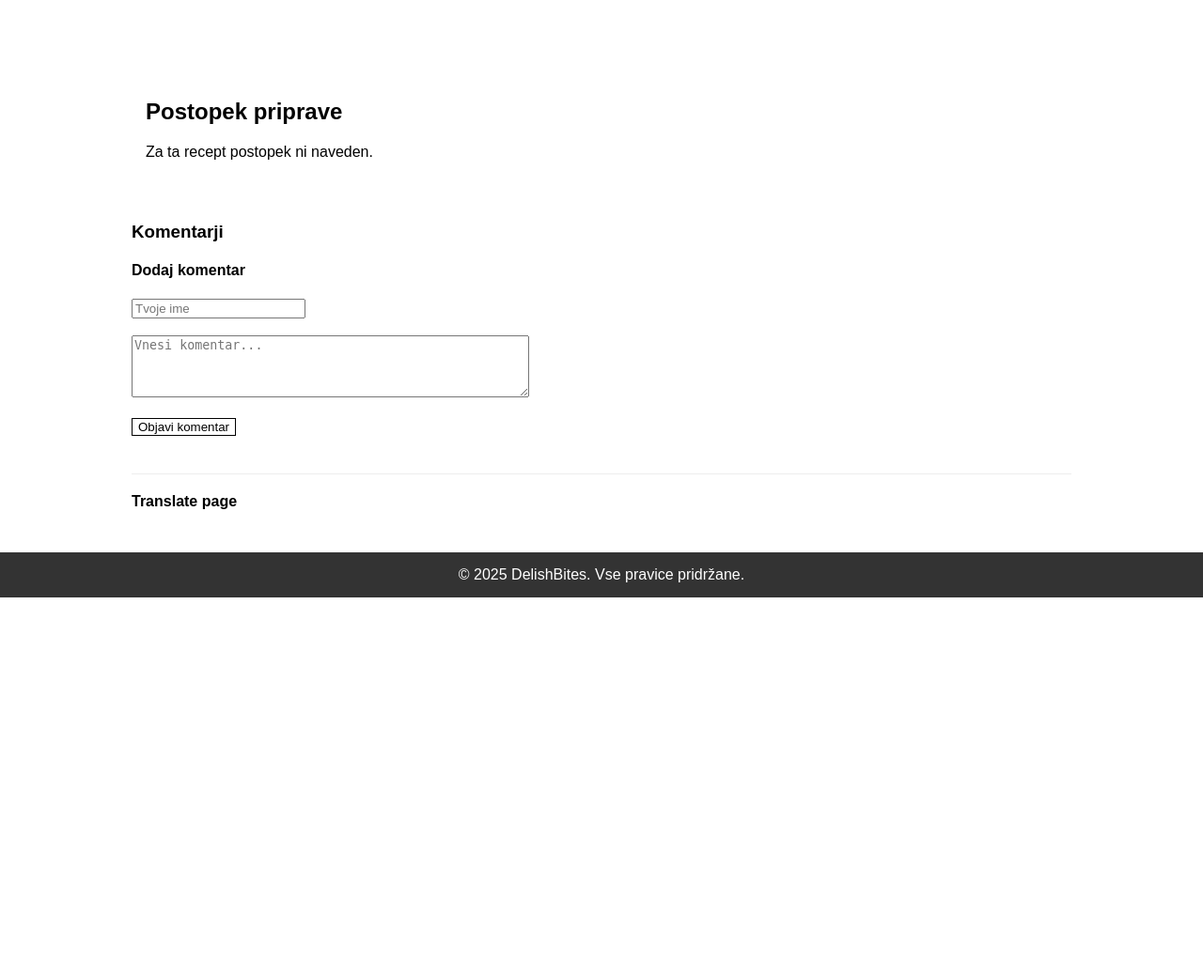
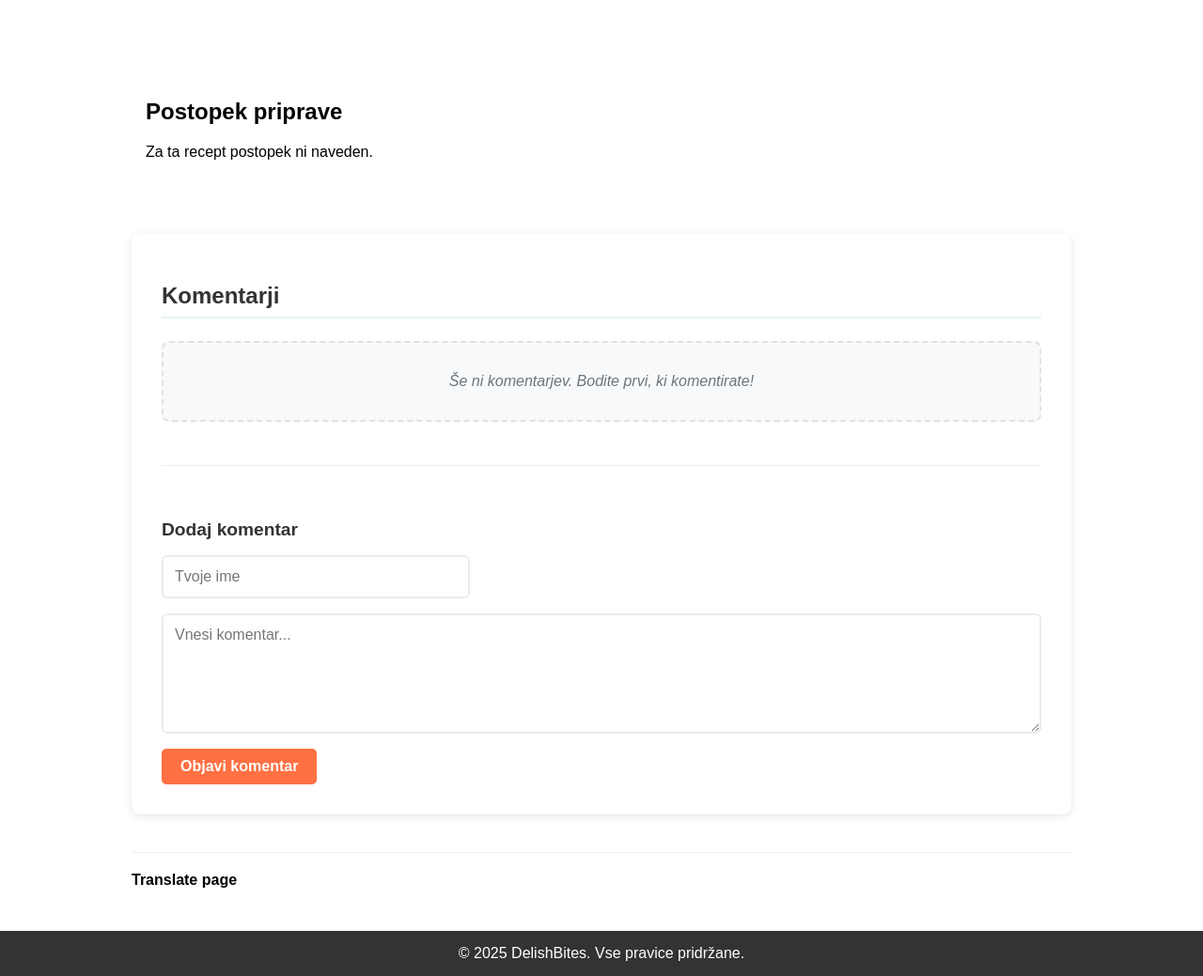
Before and after one commit to larapijemlijeko/Skupina-ZETA, a Flask app: a page that uses src/templates/recept-podrobno.html in a window 1280 px wide. Shown: the part 1049-2088 px from the top of the page at 94% size. Before the commit the page ends 1685 px from the top, so only its background shows below. Run offline with Flask 3, Linux system fonts and the light colour scheme; a database or web service that is not in the repository returns one stand-in record (values such as "Sample title"); data that the repository does not hold is empty; some libraries are stand-ins or nearby versions.

Commit message:
spremembe na css

```diff
--- a/src/controllers/recepti.py
+++ b/src/controllers/recepti.py
@@ -1,4 +1,4 @@
-from flask import Blueprint, render_template, abort, request
+from flask import Blueprint, render_template, abort, request, jsonify
 import db
 import re
 from zoneinfo import ZoneInfo
--- a/src/static/style.css
+++ b/src/static/style.css
@@ -1383,3 +1383,179 @@ button {
   background-color: var(--btn-hover-bg);
   transform: translateY(-1px);
 }
+
+/* === KOMENTARJI SEKCIJA === */
+.komentarji-sekcija {
+    margin: 2rem 0;
+    padding: 2rem;
+    background: #fff;
+    border-radius: 10px;
+    box-shadow: 0 2px 10px rgba(0, 0, 0, 0.1);
+}
+
+.komentarji-naslov {
+    color: #333;
+    margin-bottom: 1.5rem;
+    padding-bottom: 0.5rem;
+    border-bottom: 2px solid #e8f4f8;
+    font-size: 1.5rem;
+}
+
+/* === SEZNAM KOMENTARJEV === */
+.komentarji-seznam {
+    margin-bottom: 2rem;
+    min-height: 100px;
+}
+
+.komentar-item {
+    background: #f8f9fa;
+    border: 1px solid #e9ecef;
+    border-radius: 8px;
+    padding: 1rem;
+    margin-bottom: 1rem;
+    transition: box-shadow 0.3s ease;
+}
+
+.komentar-item:hover {
+    box-shadow: 0 4px 12px rgba(0, 0, 0, 0.1);
+}
+
+.komentar-header {
+    display: flex;
+    align-items: center;
+    gap: 0.5rem;
+    margin-bottom: 0.5rem;
+}
+
+.komentar-avtor {
+    color: #ff7043;
+    font-weight: 600;
+    font-size: 0.95rem;
+}
+
+.komentar-datum {
+    color: #6c757d;
+    font-size: 0.85rem;
+    font-style: italic;
+}
+
+.komentar-vsebina {
+    color: #495057;
+    line-height: 1.5;
+    font-size: 0.95rem;
+    white-space: pre-wrap;
+    word-wrap: break-word;
+}
+
+/* === DODAJANJE KOMENTARJA === */
+.dodaj-komentar-sekcija {
+    border-top: 1px solid #e9ecef;
+    padding-top: 2rem;
+}
+
+.dodaj-komentar-naslov {
+    color: #333;
+    margin-bottom: 1rem;
+    font-size: 1.2rem;
+}
+
+.komentar-form {
+    display: flex;
+    flex-direction: column;
+    gap: 1rem;
+}
+
+.input-skupina {
+    display: flex;
+    flex-direction: column;
+}
+
+.avtor-input {
+    padding: 0.75rem;
+    border: 2px solid #e9ecef;
+    border-radius: 6px;
+    font-size: 1rem;
+    transition: border-color 0.3s ease, box-shadow 0.3s ease;
+    max-width: 300px;
+}
+
+.avtor-input:focus {
+    outline: none;
+    border-color: #ff7043;
+    box-shadow: 0 0 0 3px rgba(44, 90, 160, 0.1);
+}
+
+.komentar-textarea {
+    padding: 0.75rem;
+    border: 2px solid #e9ecef;
+    border-radius: 6px;
+    font-size: 1rem;
+    font-family: inherit;
+    resize: vertical;
+    min-height: 100px;
+    transition: border-color 0.3s ease, box-shadow 0.3s ease;
+}
+
+.komentar-textarea:focus {
+    outline: none;
+    border-color: #ff7043;
+    box-shadow: 0 0 0 3px rgba(44, 90, 160, 0.1);
+}
+
+.gumb-skupina {
+    display: flex;
+    justify-content: flex-start;
+}
+
+.objavi-gumb {
+  background-color: #ff7043;
+  color: white;
+  border: none;
+  padding: 10px 20px;
+  border-radius: 5px;
+  font-size: 1rem;
+  font-weight: bold;
+  cursor: pointer;
+  transition: background-color 0.3s ease;
+  text-decoration: none;
+}
+
+.objavi-gumb:hover {
+    background: #e95e2f;
+    transform: translateY(-1px);
+    box-shadow: 0 4px 12px rgba(44, 90, 160, 0.3);
+}
+
+.objavi-gumb:active {
+    transform: translateY(0);
+    box-shadow: 0 2px 6px rgba(44, 90, 160, 0.3);
+}
+
+.komentarji-seznam:empty::before {
+    content: "Še ni komentarjev. Bodite prvi, ki komentirate!";
+    color: #6c757d;
+    font-style: italic;
+    display: block;
+    text-align: center;
+    padding: 2rem;
+    background: #f8f9fa;
+    border: 2px dashed #dee2e6;
+    border-radius: 8px;
+}
+
+@media (max-width: 768px) {
+    .komentarji-sekcija {
+        margin: 1rem 0;
+        padding: 1rem;
+    }
+
+    .avtor-input {
+        max-width: 100%;
+    }
+
+    .komentar-header {
+        flex-direction: column;
+        align-items: flex-start;
+        gap: 0.25rem;
+    }
+}
--- a/src/templates/recept-podrobno.html
+++ b/src/templates/recept-podrobno.html
@@ -113,19 +113,28 @@
         </div>
       {% endif %}
 
-      <h3>Komentarji</h3>
+      <section class="komentarji-sekcija">
+          <h2 class="komentarji-naslov">Komentarji</h2>
 
-      <div id="komentarji-seznam">
+          <div id="komentarji-seznam" class="komentarji-seznam">
               <!-- Komentarji bodo tukaj prikazani -->
           </div>
 
-      <h4>Dodaj komentar</h4>
-      <form id="komentar-form">
-          <input type="text" id="avtor" name="avtor" placeholder="Tvoje ime" required><br><br>
-          <textarea id="komentar" name="komentar" rows="4" cols="50" placeholder="Vnesi komentar..." required></textarea><br><br>
-          <button type="submit">Objavi komentar</button>
+          <div class="dodaj-komentar-sekcija">
+              <h4 class="dodaj-komentar-naslov">Dodaj komentar</h4>
+              <form id="komentar-form" class="komentar-form">
+                  <div class="input-skupina">
+                      <input type="text" id="avtor" name="avtor" placeholder="Tvoje ime" class="avtor-input" required>
+                  </div>
+                  <div class="input-skupina">
+                      <textarea id="komentar" name="komentar" rows="4" placeholder="Vnesi komentar..." class="komentar-textarea" required></textarea>
+                  </div>
+                  <div class="gumb-skupina">
+                      <button type="submit" class="objavi-gumb">Objavi komentar</button>
+                  </div>
               </form>
-
+          </div>
+      </section>
 
       <div class="translate-section">
         <span>Translate page</span>
@@ -233,20 +242,29 @@
 
     function naloziKomentarje() {
       fetch(`/komentarji/${receptId}`)
-            .then(res => res.json())
+          .then(res => {
+              if (!res.ok) {
+                  throw new Error(`HTTP error! status: ${res.status}`);
+              }
+              return res.json();
+          })
           .then(komentarji => {
               komentarjiSeznam.innerHTML = "";
               komentarji.forEach(k => {
-                    const div = document.createElement("div");
-                    div.innerHTML = `
-                        <div style="border-bottom: 1px solid #eee; padding: 10px; margin-bottom: 10px;">
-                            <strong>${k.avtor || "Anonimno"}</strong>
-                            <small style="color: #666;">(${k.datum || ''})</small><br>
-                            ${k.komentar}
+                  const komentarDiv = document.createElement("div");
+                  komentarDiv.className = "komentar-item";
+                  komentarDiv.innerHTML = `
+                      <div class="komentar-header">
+                          <strong class="komentar-avtor">${k.avtor || "Anonimno"}</strong>
+                          <small class="komentar-datum">(${k.datum || ''})</small>
                       </div>
+                      <div class="komentar-vsebina">${k.komentar}</div>
                   `;
-                    komentarjiSeznam.appendChild(div);
+                  komentarjiSeznam.appendChild(komentarDiv);
               });
+          })
+          .catch(error => {
+              console.error('Napaka pri nalaganju komentarjev:', error);
           });
     }
 
```
Also changed, not shown: src/templates/index.html (+15 -15 lines). Lines whose indentation alone changed are shown as unchanged.
